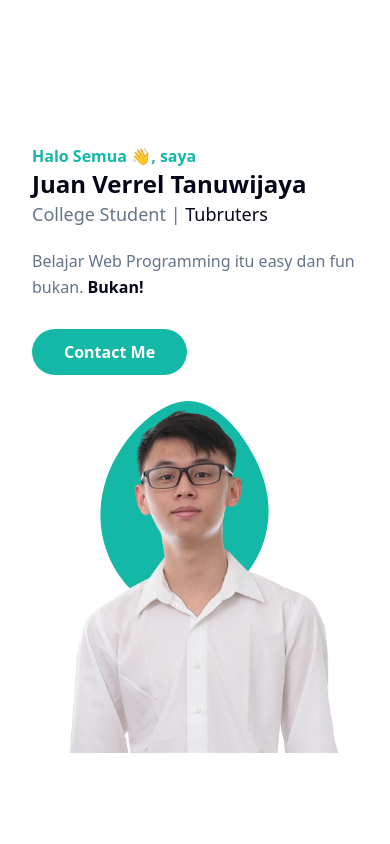
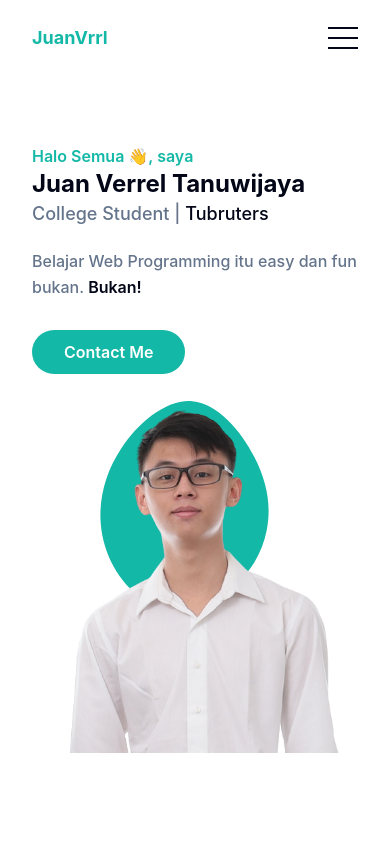
Before and after one commit to juan-vrrl/portofolio-1, a website: page src/index.html in a window 390 px wide. Shown: the top 844 px of the page. Drawn offline with Linux system fonts and the light colour scheme.

Commit message:
up to hamburger menu

```diff
--- a/package.json
+++ b/package.json
@@ -1,5 +1,7 @@
 {
   "devDependencies": {
     "tailwindcss": "^3.3.3"
+  },"scripts": {
+    "start": "npx tailwindcss -i ./src/input.css -o ./dist/output.css --watch"
   }
 }
--- a/src/index.html
+++ b/src/index.html
@@ -7,6 +7,25 @@
     <title>Portfolio</title>
   </head>
   <body>
+    <!-- Header Section Start -->
+    <header class="bg-transparent absolute top-0 left-0 w-full flex items-center z-10">
+      <div class="container">
+        <div class="flex items-center justify-between relative">
+          <div class="px-4">
+            <a href="#home" class="font-bold text-lg text-primary block py-6">JuanVrrl</a>
+          </div>
+          <div class="flex items-center px-4">
+            <button id="hamburger" name="hamburger" type="button" class="block absolute right-4">
+              <span class="hamburger-line"></span>
+              <span class="hamburger-line"></span>
+              <span class="hamburger-line"></span>
+            </button>
+          </div>
+        </div>
+      </div>
+    </header>
+    <!-- Header Section End -->
+
     <!-- Hero Section Start -->
     <section id="home" class="pt-36">
       <div class="container">
@@ -89,7 +108,7 @@
               <!-- Linkedin -->
               <a
                 href="linkedin"
-                class="w-9 h-9 mr-3 rounded-full flex justify-center items-center border border-slate-300 hover:border-primary hover:text-[#0072b1  ]"
+                class="w-9 h-9 mr-3 rounded-full flex justify-center items-center border border-slate-300 hover:border-primary hover:text-[#0072b1]"
                 ><svg width="20" class="fill-current" role="img" viewBox="0 0 24 24" xmlns="http://www.w3.org/2000/svg"><title>LinkedIn</title><path d="M20.447 20.452h-3.554v-5.569c0-1.328-.027-3.037-1.852-3.037-1.853 0-2.136 1.445-2.136 2.939v5.667H9.351V9h3.414v1.561h.046c.477-.9 1.637-1.85 3.37-1.85 3.601 0 4.267 2.37 4.267 5.455v6.286zM5.337 7.433c-1.144 0-2.063-.926-2.063-2.065 0-1.138.92-2.063 2.063-2.063 1.14 0 2.064.925 2.064 2.063 0 1.139-.925 2.065-2.064 2.065zm1.782 13.019H3.555V9h3.564v11.452zM22.225 0H1.771C.792 0 0 .774 0 1.729v20.542C0 23.227.792 24 1.771 24h20.451C23.2 24 24 23.227 24 22.271V1.729C24 .774 23.2 0 22.222 0h.003z"/></svg>
               </a>
               <!-- Instagram -->
@@ -133,5 +152,7 @@
       </div>
     </section>
     <!-- About Section End -->
+
+    <script src="/dist/js/script.js"></script>
   </body>
 </html>
--- a/src/input.css
+++ b/src/input.css
@@ -2,11 +2,18 @@
 @tailwind components;
 @tailwind utilities;
 
-@layer base {
+body{
+    font-family: 'Inter', sans-serif;
 }
 
-@layer components {
+.hamburger-line{
+    @apply w-[30px] h-[2px] my-2 block bg-dark
 }
 
-@layer utilities {
+.hamburger-active > span:nth-child(1){
+    @apply rotate-45 origin-top-left
 }
+
+.hamburger-active > span:nth-child(3){
+    @apply -rotate-45 origin-bottom-left
+}
```
Also changed, not shown: dist/js/script.js (added), dist/output.css.
